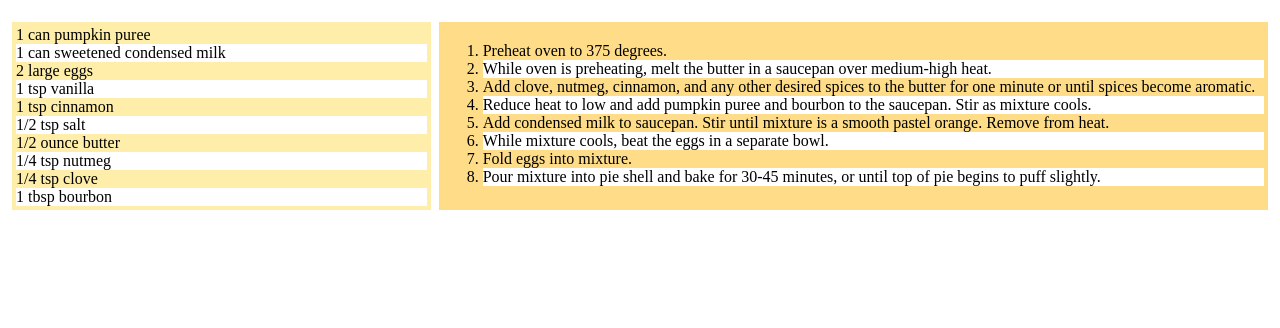
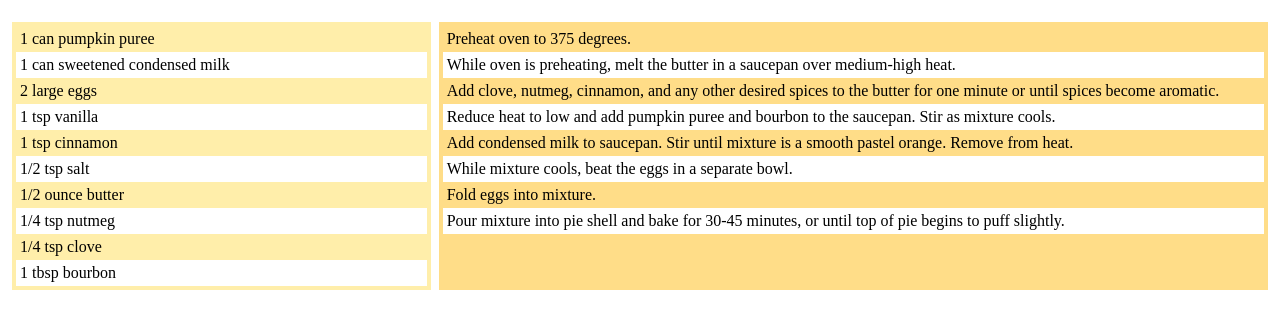
Before and after one commit to hallielarsson/RecipeExample, a plain HTML site: page index.html in a window 1280 px wide. Shown: the part 48-376 px from the top of the page. Drawn offline with Linux system fonts and the light colour scheme.

Commit message:
Improved look of recipe steps
Changed lis to divs for greater control.
Added padding around both recipe steps and ingredients.

```diff
--- a/index.html
+++ b/index.html
@@ -21,11 +21,14 @@
       flex: 1;
     }
 
+    .ingredients div, .recipe div{
+      padding: 4px;
+    }
     .ingredients div:nth-child(even) {
       background-color: white;
     }
 
-    .recipe li:nth-child(even) {
+    .recipe div:nth-child(even) {
       background-color: white;
     }
   </style>
@@ -49,16 +52,14 @@
     </div>
 
     <div class="recipe">
-      <ol>
-        <li>Preheat oven to 375 degrees.</li>
-        <li>While oven is preheating, melt the butter in a saucepan over medium-high heat.</li>
-        <li>Add clove, nutmeg, cinnamon, and any other desired spices to the butter for one minute or until spices become aromatic.</li>
-        <li>Reduce heat to low and add pumpkin puree and bourbon to the saucepan. Stir as mixture cools.</li>
-        <li>Add condensed milk to saucepan. Stir until mixture is a smooth pastel orange. Remove from heat.</li>
-        <li>While mixture cools, beat the eggs in a separate bowl.</li>
-        <li>Fold eggs into mixture.</li>
-        <li>Pour mixture into pie shell and bake for 30-45 minutes, or until top of pie begins to puff slightly.</li>
-      </ol>
+        <div>Preheat oven to 375 degrees.</div>
+        <div>While oven is preheating, melt the butter in a saucepan over medium-high heat.</div>
+        <div>Add clove, nutmeg, cinnamon, and any other desired spices to the butter for one minute or until spices become aromatic.</div>
+        <div>Reduce heat to low and add pumpkin puree and bourbon to the saucepan. Stir as mixture cools.</div>
+        <div>Add condensed milk to saucepan. Stir until mixture is a smooth pastel orange. Remove from heat.</div>
+        <div>While mixture cools, beat the eggs in a separate bowl.</div>
+        <div>Fold eggs into mixture.</div>
+        <div>Pour mixture into pie shell and bake for 30-45 minutes, or until top of pie begins to puff slightly.</div>
     </div>
 
   </div>
```
